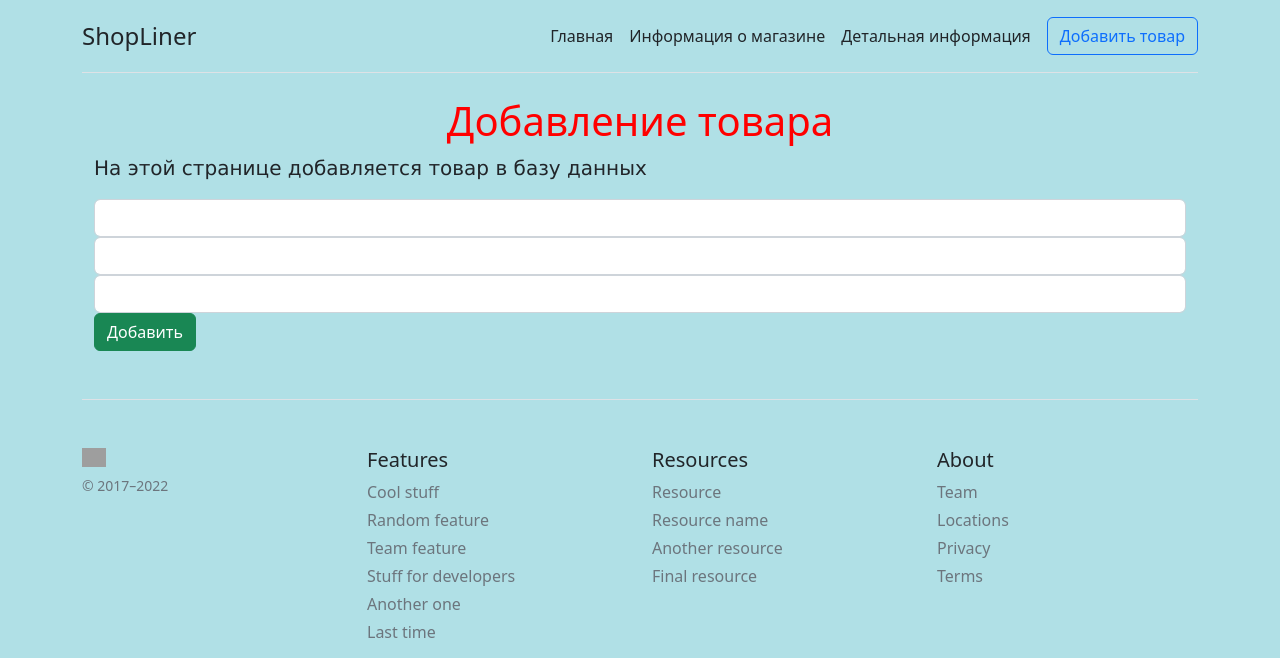
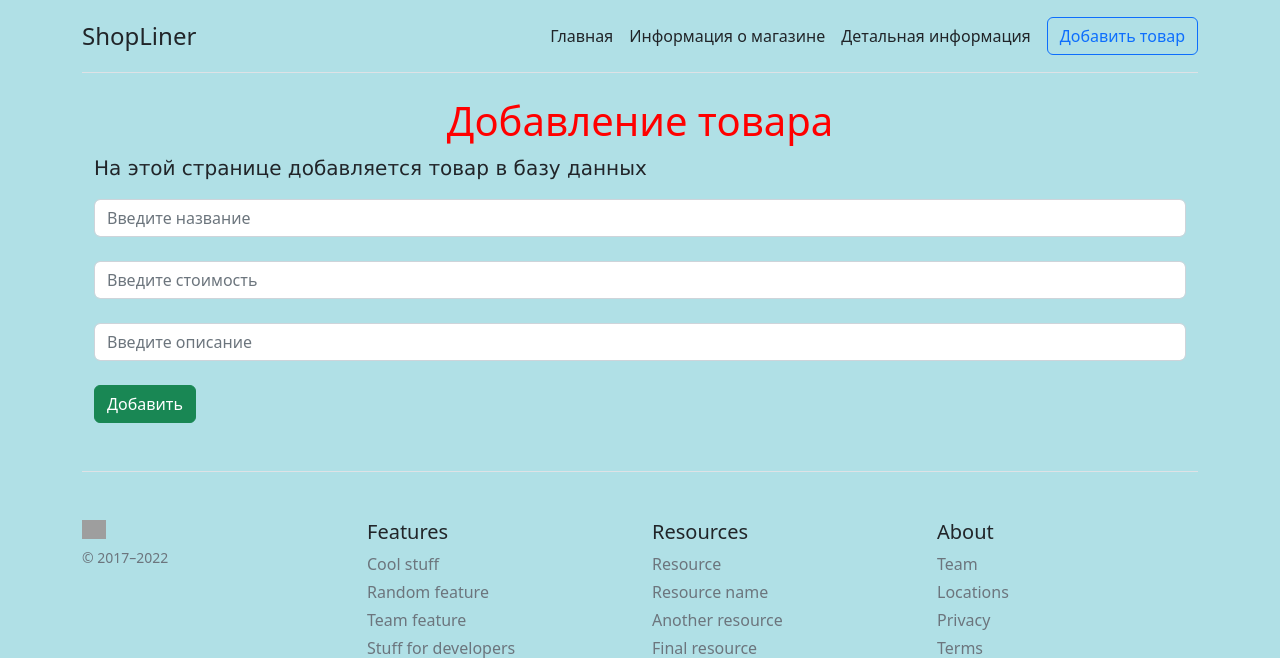
Before and after one commit to EvgeniySAMAL/OnlineShop-Flask-, a Flask app: page /create in a window 1280 px wide. Shown: the top 658 px of the page. Run offline with Flask 2, Linux system fonts and the light colour scheme; grey boxes are pictures that could not be loaded.

Commit message:
оптимизировал шаблон, добавил БД

```diff
--- a/app.py
+++ b/app.py
@@ -1,39 +1,57 @@
-from flask import Flask,render_template, url_for
+from flask import Flask, render_template, request, redirect
 from flask_sqlalchemy import SQLAlchemy
 
 app = Flask(__name__)
-app.config['SQLALCHEMY_DATABASE_URI']='sqlite:///shop.db'
-app.config['SQLALCHEMY_TRACK_MODIFICATIONS']=False
+app.config['SQLALCHEMY_DATABASE_URI'] = 'sqlite:///shop.db'
+app.config['SQLALCHEMY_TRACK_MODIFICATIONS'] = False
 db = SQLAlchemy(app)
 
 
 class Item(db.Model):
-    id = db.Column(db.Integer, primary_key = True)
-    title = db.Column(db.String(100), nullable = False)
-    description = db.Column(db.Text, nullable = False)
-    price = db.Column(db.Integer, nullable = False)
-    isActive = db.Column(db.Boolean, default = True)
+    id = db.Column(db.Integer, primary_key=True)
+    title = db.Column(db.String(100), nullable=False)
+    description = db.Column(db.Text, nullable=False)
+    price = db.Column(db.Integer, nullable=False)
+    isActive = db.Column(db.Boolean, default=True)
 
+    def __repr__(self):
+        return self.title
 
 @app.route('/')
-def index ():
+def index():
     return render_template('index.html')
 
 
 @app.route('/about')
-def about ():
+def about():
     return render_template('about.html')
 
 
-@app.route('/create')
-def create ():
-    return render_template('create.html')
+@app.route('/create', methods=['POST', 'GET'])
+def create():
+    if request.method == 'POST':
+        title = request.form['title']
+        price = request.form['price']
+        description = request.form['description']
+        item = Item(title=title, price=price, description=description)
+
+        try:
+            db.session.add(item)
+            db.session.commit()
+            return redirect("/")
+
+        except:
+            return "Произошла ошибка при добавлении"
+
+    else:
+        return render_template('create.html')
 
 
 @app.route('/detail')
-def detail ():
+def detail():
     return render_template('detail.html')
 
 
-if __name__=='__main__':
+if __name__ == '__main__':
     app.run(debug=True)
+    db.create_all()
--- a/templates/create.html
+++ b/templates/create.html
@@ -9,9 +9,9 @@
 <link rel="stylesheet" href="{{url_for('static',filename='css/main.css')}}">
 <h1>Добавление товара</h1>
     <p>На этой странице добавляется товар в базу данных</p>
-    <input type="text" class="form-control" name="title" id = "title">
-    <input type="number" class="form-control" name="price" id = "price">
-    <input type="text" class="form-control" name="description" id = "description">
+    <input type="text" class="form-control" name="title" id = "title" placeholder="Введите название"><br>
+    <input type="number" class="form-control" name="price" id = "price" placeholder="Введите стоимость"><br>
+    <input type="text" class="form-control" name="description" id = "description" placeholder="Введите описание"><br>
     <button class="btn btn-success" type="submit">Добавить</button>
 <form method="post"> </form>
 </div>
```
Also changed, not shown: templates/index.html (+8 -0 lines), shop.db (added).
